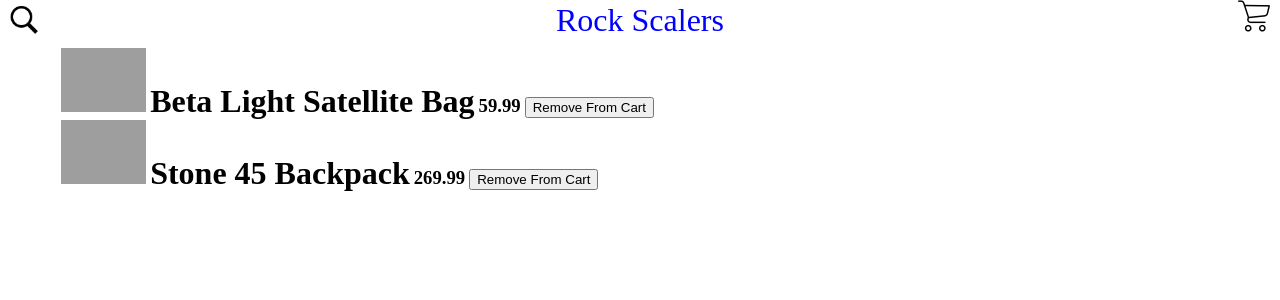
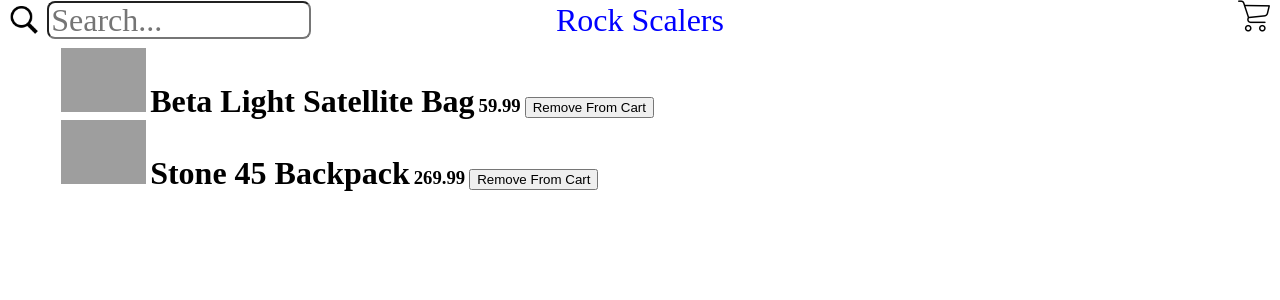
Before and after one commit to Lincoln-Murray/Y12_Computer_Science_Database_Project, a Flask app: a page that uses templates/cart.html in a window 1280 px wide. Shown: the top 300 px of the page. Run offline with Flask 3, Linux system fonts and the light colour scheme; data comes from the database, SQL or seed files in the repository; some libraries are stand-ins or nearby versions; grey boxes are pictures that could not be loaded.

Commit message:
search box on all pages

```diff
--- a/static/search.js
+++ b/static/search.js
@@ -39,6 +39,19 @@ document.addEventListener("keydown", (evt) => {
     }
 });
 
+
+menu_open = false
+
+addEventListener('scroll', (evt) => {
+    distance_top = document.documentElement.scrollTop
+    if (distance_top > window.innerHeight*0.05) {
+        search_box.style.backgroundColor = 'var(--tint_color)'
+    }
+    else {
+        search_box.style.backgroundColor = 'transparent'
+    }
+});
+
 addEventListener('DOMContentLoaded', (evt) => {
     search_box = document.getElementById('search box')
 });
--- a/templates/cart.html
+++ b/templates/cart.html
@@ -5,12 +5,17 @@
     <meta name="viewport" content="width=device-width, initial-scale=1.0">
     <link rel="stylesheet" href=" {{url_for('static', filename='style.css')}} ">
     <script src=" {{url_for('static', filename='main.js')}} "></script>
+    <script src=" {{url_for('static', filename='search.js')}} "></script>
     <link rel="icon" href="{{url_for('static', filename='icons8-rock-16.png')}}">
     <title>Rock Scalers</title>
 </head>
 <header class="header" id="header">
-    <img id="search_icon" class="centre" src="{{url_for('static', filename='icons8-search-50.png')}}" style="height: 4vh; left: 3vh;">
-    <a href="/relavence">
+    <span>
+        <button onclick="search()" type="submit" style="height: 4vh; width:4vh; left: 1vh; position:relative; top:0.5vh; background:transparent; border:transparent;"><img id="search_icon" class="centre" src="{{url_for('static', filename='icons8-search-50.png')}}" style="height: 4vh; left: 1;">
+        </button>
+    </span>
+    <input class="centre" style="height: 4vh; left: 14vw; width: 20vw; text-align: left; background:transparent; border-radius: 1vh;" type="text" placeholder="Search..." id="search box">
+    <a href="/s=relavenceq=null">
         <span class="centre", style="width: 60%; color: var(--background_color);">
             Rock Scalers
         </span>
```
Also changed, not shown: templates/index.html (+10 -5 lines).
